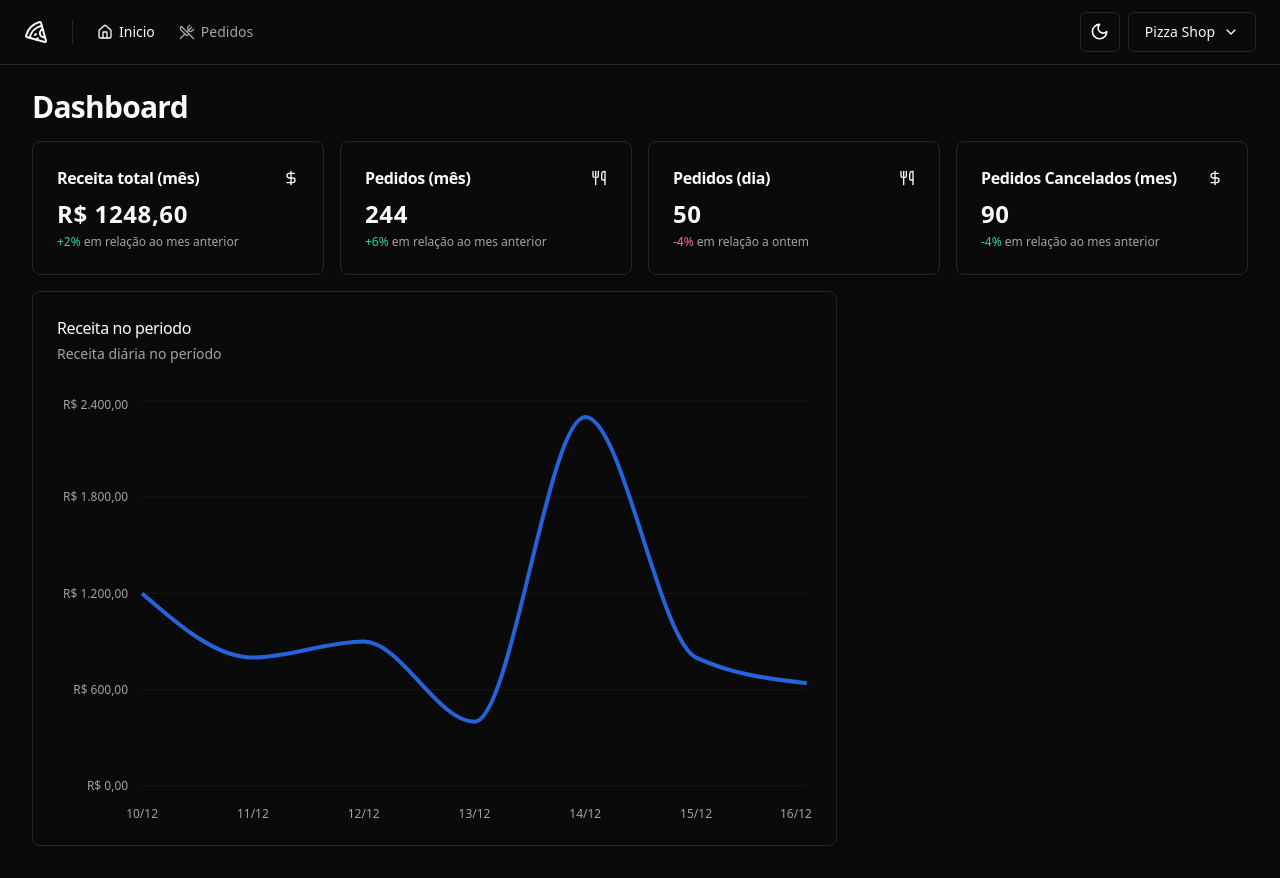
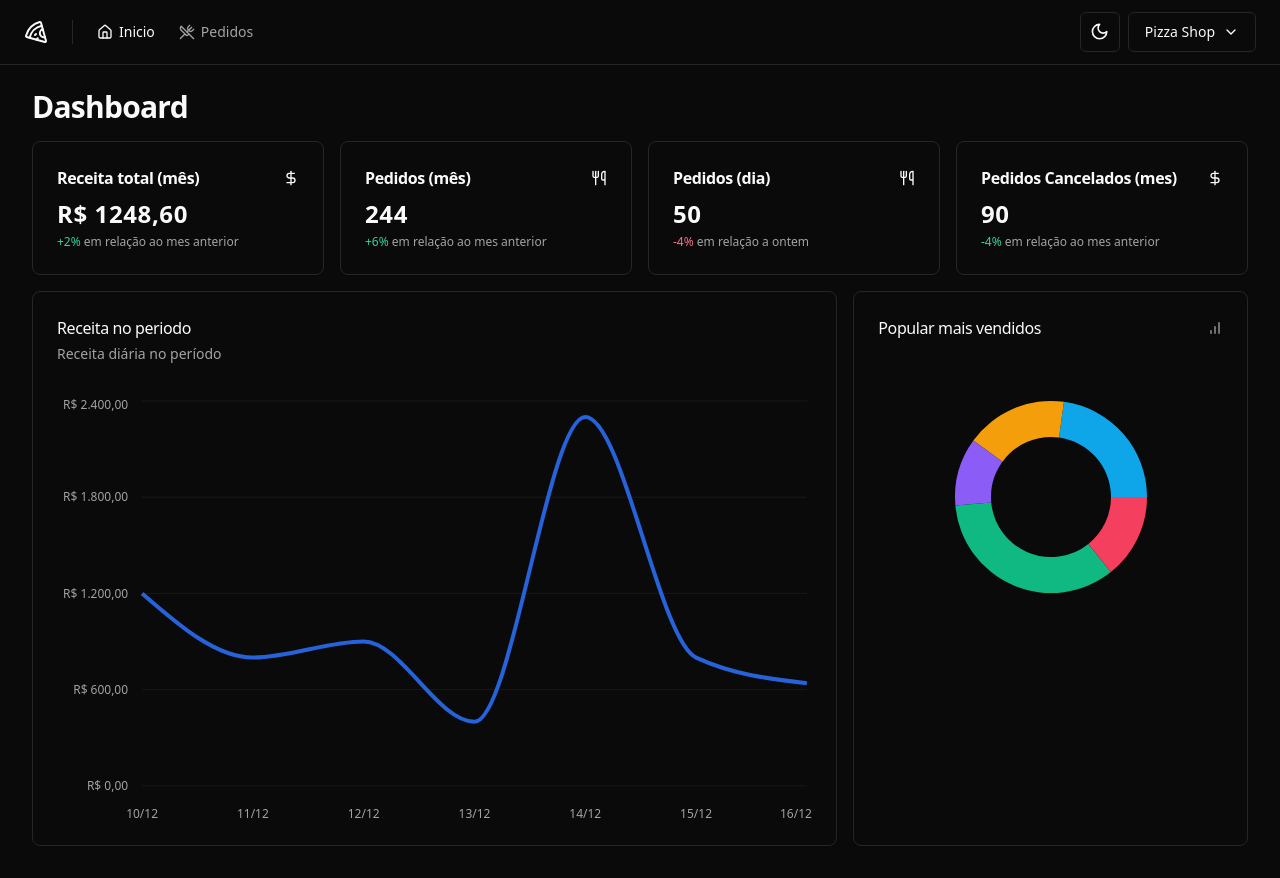
Before and after one commit to frantecbh/pizzashop-web, a React (Vite) app: page / in a window 1280 px wide. Built offline with nearby package versions, Linux system fonts and the light colour scheme.

Commit message:
page not found

```diff
--- /dev/null
+++ b/src/pages/404.tsx
@@ -0,0 +1,15 @@
+import { Link } from 'react-router-dom'
+
+export const NotFound = () => {
+  return (
+    <div className="flex h-screen flex-col items-center justify-center gap-2">
+      <h1 className="text-4xl font-bold">Página não encontrada</h1>
+      <p>
+        Voltar para o{' '}
+        <Link className="text-sky-600 dark:text-sky-400" to="/">
+          Dashboard
+        </Link>
+      </p>
+    </div>
+  )
+}
--- a/src/pages/app/dashboard/dashboard.tsx
+++ b/src/pages/app/dashboard/dashboard.tsx
@@ -4,6 +4,7 @@ import { CardTotalPedidosMes } from './total-pedidos-mes-card'
 import { CardTotalPedidosDia } from './total-pedidos-dia-card'
 import { CardTotalPedidosCanceladosMes } from './total-pedidos-cancelados-mes'
 import { RevenueChart } from './revenue-chart'
+import { PopularProductsCharts } from './popular-products-charts'
 
 export const Dashboard = () => {
   return (
@@ -20,6 +21,7 @@ export const Dashboard = () => {
 
         <div className="grid grid-cols-9 gap-4">
           <RevenueChart />
+          <PopularProductsCharts />
         </div>
       </div>
     </>
--- /dev/null
+++ b/src/pages/app/dashboard/popular-products-charts.tsx
@@ -0,0 +1,78 @@
+import { Pie, PieChart } from 'recharts'
+import { Card, CardContent, CardHeader, CardTitle } from '@/components/ui/card'
+import {
+  ChartConfig,
+  ChartContainer,
+  ChartTooltip,
+  ChartTooltipContent,
+} from '@/components/ui/chart'
+import { BarChart } from 'lucide-react'
+
+import colors from 'tailwindcss/colors'
+
+const data = [
+  { product: 'Peperoni', amount: 40, fill: 'var(--color-peperoni)' },
+  { product: 'Mussarela', amount: 30, fill: 'var(--color-mussarela)' },
+  { product: 'Calabresa', amount: 20, fill: 'var(--color-calabresa)' },
+  { product: 'Bacon', amount: 60, fill: 'var(--color-bacon)' },
+  { product: 'Catupiri', amount: 25, fill: 'var(--color-catupiri)' },
+]
+const chartConfig = {
+  visitors: {
+    label: 'Visitors',
+  },
+  peperoni: {
+    label: 'Peperoni',
+    color: colors.sky[500],
+  },
+  mussarela: {
+    label: 'Mussarela',
+    color: colors.amber[500],
+  },
+  calabresa: {
+    label: 'Calabresa',
+    color: colors.violet[500],
+  },
+  bacon: {
+    label: 'Bacon',
+    color: colors.emerald[500],
+  },
+  catupiri: {
+    label: 'Catupiri',
+    color: colors.rose[500],
+  },
+} satisfies ChartConfig
+
+export const PopularProductsCharts = () => {
+  return (
+    <Card className="col-span-3">
+      <CardHeader className="pb-8">
+        <div className="flex items-center justify-between">
+          <CardTitle className="text-base font-medium">
+            Popular mais vendidos
+          </CardTitle>
+          <BarChart className="h-4 w-4 text-muted-foreground" />
+        </div>
+      </CardHeader>
+      <CardContent className="flex-1 pb-0">
+        <ChartContainer
+          config={chartConfig}
+          className="mx-auto aspect-square max-h-[250px]"
+        >
+          <PieChart>
+            <ChartTooltip
+              cursor={false}
+              content={<ChartTooltipContent hideLabel />}
+            />
+            <Pie
+              data={data}
+              dataKey="amount"
+              nameKey="products"
+              innerRadius={60}
+            />
+          </PieChart>
+        </ChartContainer>
+      </CardContent>
+    </Card>
+  )
+}
--- a/src/routes/index.tsx
+++ b/src/routes/index.tsx
@@ -1,3 +1,4 @@
+import { NotFound } from '@/pages/404'
 import { AppLayout } from '@/pages/_layouts/app'
 import { AuthLayout } from '@/pages/_layouts/auth'
 import { Dashboard } from '@/pages/app/dashboard/dashboard'
@@ -10,6 +11,7 @@ export const router = createBrowserRouter([
   {
     path: '/',
     element: <AppLayout />,
+    errorElement: <NotFound />,
     children: [
       { path: '/', element: <Dashboard /> },
       { path: '/orders', element: <Orders /> },
```
